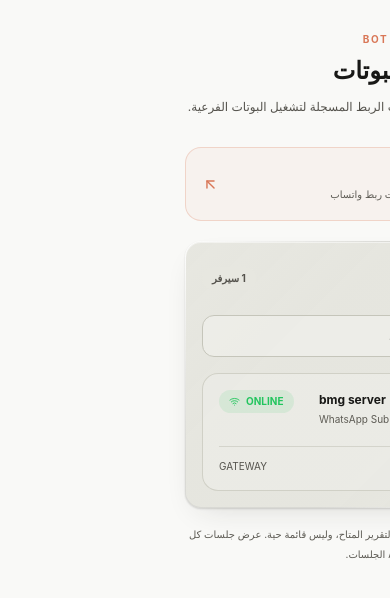
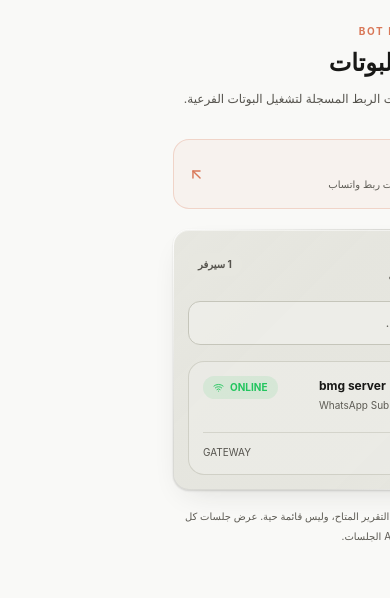
Before and after one commit to ux656/Freund, a Next.js app: page /bots in a window 390 px wide. Shown: the top 598 px of the page. Built offline with nearby package versions, Linux system fonts and the light colour scheme.

Commit message:
ui: improve bot page mobile interaction feedback

```diff
--- a/app/bots/page.tsx
+++ b/app/bots/page.tsx
@@ -20,35 +20,35 @@ export default function BotsPage() {
 
   return (
     <PageEntrance>
-    <main dir="rtl" className="mx-auto min-h-[75dvh] w-full max-w-3xl px-5 pb-20 pt-8">
+    <main dir="rtl" className="mx-auto min-h-[75dvh] w-full max-w-3xl px-4 pb-20 pt-6 sm:px-5 sm:pt-8">
       <PageHeader eyebrow="BOT MANAGEMENT" title="جلسات البوتات" description="السيرفرات وبوابات الربط المسجلة لتشغيل البوتات الفرعية." activePage="bots" />
 
-      <a href="/#home" className="mb-5 flex items-center justify-between rounded-2xl border border-primary/25 bg-primary/5 p-4 transition hover:bg-primary/10">
-        <span className="flex items-center gap-3"><span className="grid size-10 place-items-center rounded-xl bg-primary/10 text-primary"><Bot size={19} /></span><span><strong className="block text-xs">ربط بوت جديد</strong><span className="mt-1 block text-[10px] text-text-3">الانتقال إلى خطوات ربط واتساب</span></span></span>
-        <ArrowUpLeft size={17} className="text-primary" />
+      <a href="/#home" className="ui-interactive mb-5 flex min-w-0 items-center justify-between gap-3 rounded-2xl border border-primary/25 bg-primary/5 p-3.5 hover:bg-primary/10 sm:p-4">
+        <span className="flex min-w-0 items-center gap-3"><span className="grid size-10 shrink-0 place-items-center rounded-xl bg-primary/10 text-primary"><Bot size={19} /></span><span className="min-w-0"><strong className="block text-xs">ربط بوت جديد</strong><span className="mt-1 block text-[10px] text-text-3">الانتقال إلى خطوات ربط واتساب</span></span></span>
+        <ArrowUpLeft size={17} className="shrink-0 text-primary" />
       </a>
 
-      <section className="lg lg-surface rounded-2xl p-4 sm:p-5">
-        <div className="mb-4 flex items-center justify-between gap-3">
+      <section className="lg lg-surface rounded-2xl p-3.5 sm:p-5">
+        <div className="mb-4 flex flex-wrap items-center justify-between gap-2">
           <div><h2 className="text-sm font-bold">السيرفرات المسجلة</h2><p className="mt-1 text-[11px] text-text-3">بوابات تشغيل جلسات البوت</p></div>
           <StatusBadge>{botServers.length} سيرفر</StatusBadge>
         </div>
-        <label className="mb-4 flex items-center gap-2 rounded-xl border border-border bg-surface/70 px-3.5 py-3">
-          <Search size={15} className="text-text-3" />
-          <input type="search" aria-label="البحث عن سيرفر" value={query} onChange={(event) => setQuery(event.target.value)} placeholder="ابحث عن سيرفر..." className="w-full bg-transparent text-xs text-text outline-none placeholder:text-text-3" />
+        <label className="mb-4 flex min-h-11 items-center gap-2 rounded-xl border border-border bg-surface/70 px-3.5 py-2.5 focus-within:border-primary/60">
+          <Search size={15} className="shrink-0 text-text-3" />
+          <input type="search" aria-label="البحث عن سيرفر" value={query} onChange={(event) => setQuery(event.target.value)} placeholder="ابحث عن سيرفر..." className="min-w-0 w-full bg-transparent text-xs text-text outline-none placeholder:text-text-3" />
         </label>
 
         <div className="space-y-3">
           {filtered.map((server) => (
-            <article key={server.id} className="ui-card p-4">
-              <div className="flex items-start justify-between gap-3">
+            <article key={server.id} className="ui-card p-3.5 sm:p-4">
+              <div className="flex min-w-0 flex-wrap items-start justify-between gap-3">
                 <div className="flex min-w-0 items-center gap-3">
                   <span className="grid size-10 shrink-0 place-items-center rounded-xl bg-primary/10 text-primary"><Server size={19} /></span>
-                  <div className="min-w-0"><h3 className="truncate text-xs font-bold" dir="ltr">{server.name}</h3><p className="mt-1 text-[10px] text-text-3">{server.description}</p></div>
+                  <div className="min-w-0"><h3 className="truncate text-xs font-bold" dir="ltr">{server.name}</h3><p className="mt-1 break-words text-[10px] text-text-3">{server.description}</p></div>
                 </div>
                 <StatusBadge tone="success" dir="ltr"><Wifi size={11} />{server.status}</StatusBadge>
               </div>
-              <div className="mt-4 flex items-center justify-between border-t border-border/60 pt-3 text-[10px]">
+              <div className="mt-4 flex flex-wrap items-center justify-between gap-2 border-t border-border/60 pt-3 text-[10px]">
                 <span className="text-text-3">{server.kind}</span>
                 <span className="text-text-2" dir="ltr">GATEWAY</span>
               </div>
```
